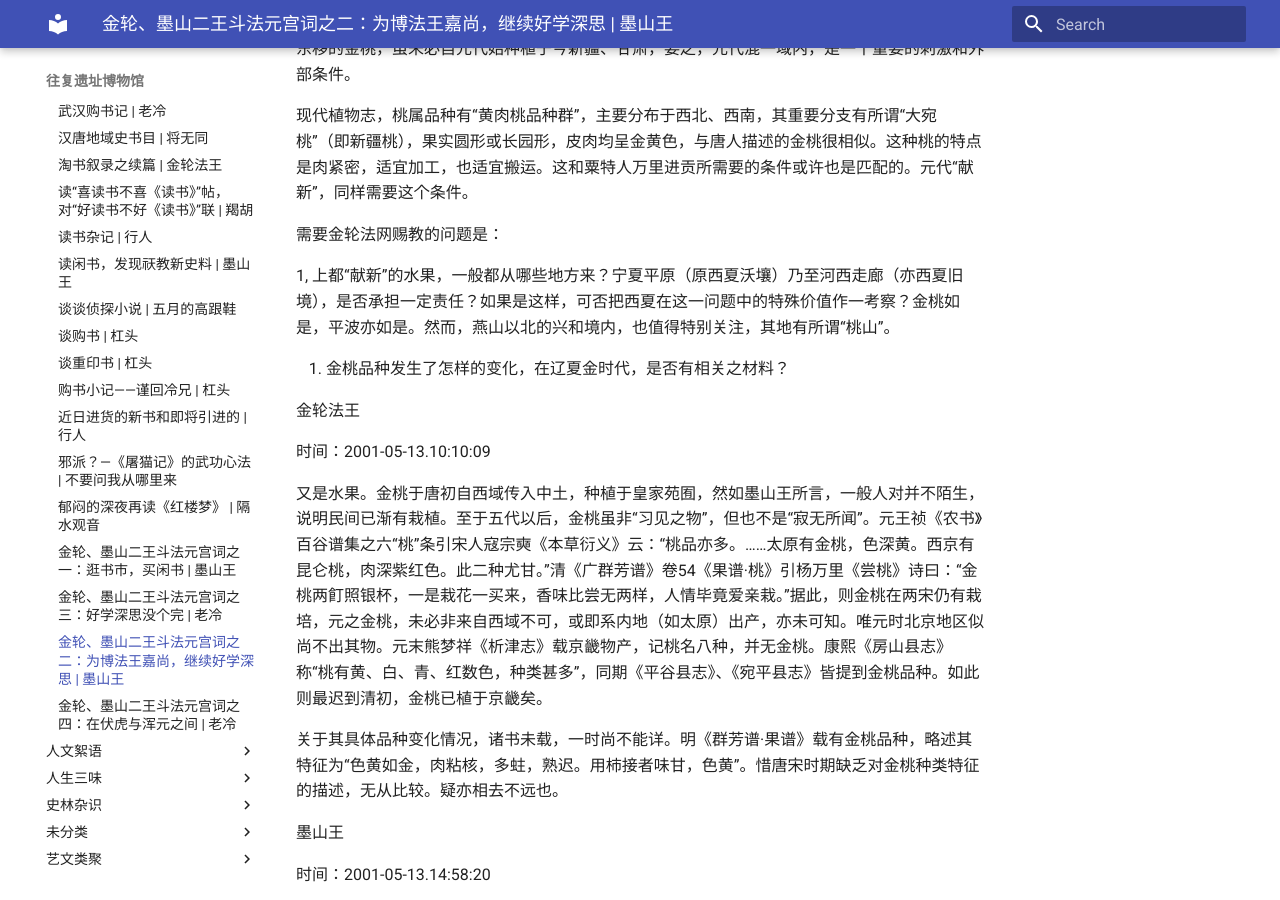
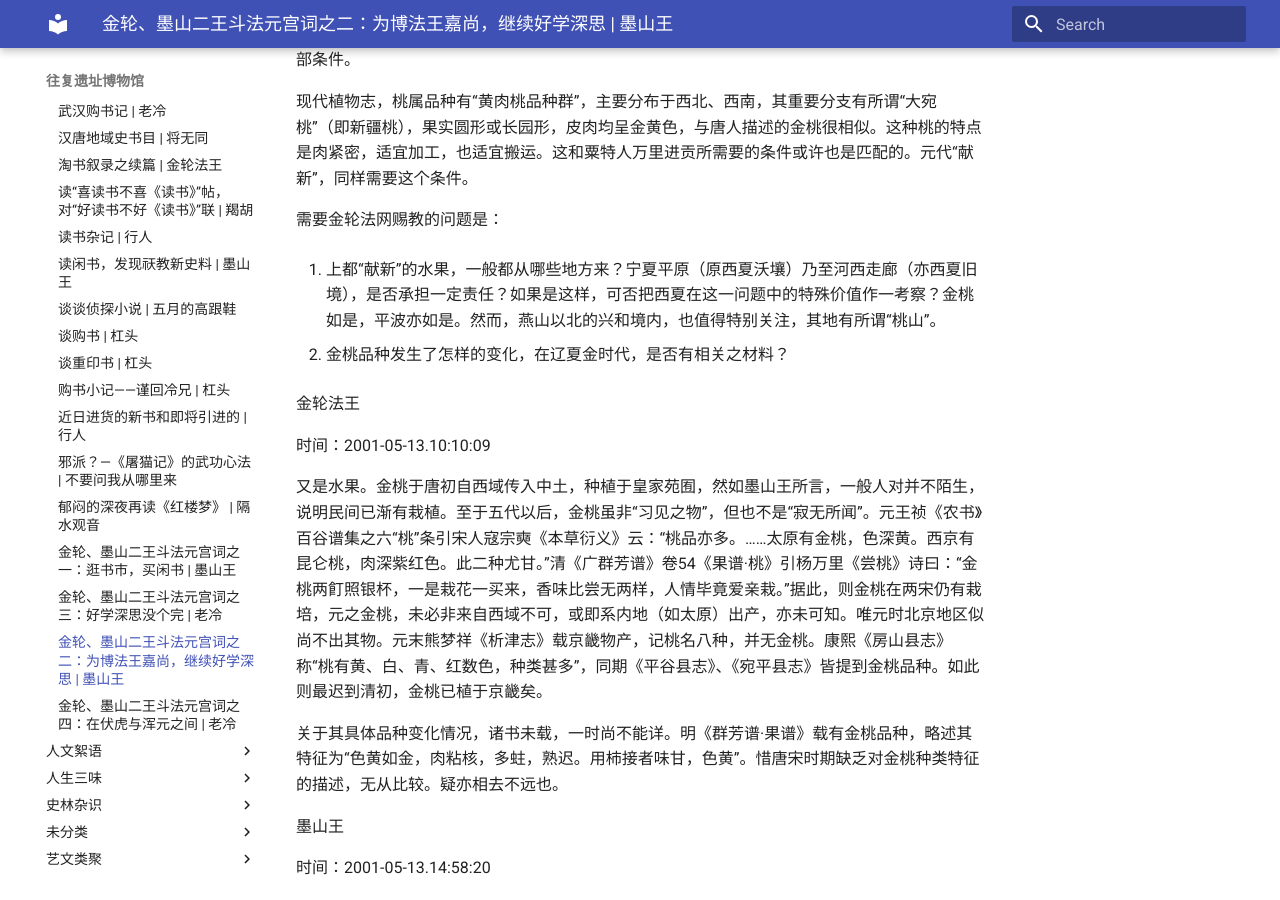
Before and after one commit to wangf-legacy/wangf-legacy.github.io, an MkDocs documentation site: the page built from docs/书林清话/金轮、墨山二王斗法元宫词之二：为博法王嘉尚，继续好学深思 | 墨山王.md, in a window 1280 px wide and 900 px high, scrolled down 6611 px. Built offline with MkDocs 1.6.1 and Material for MkDocs 9.7.7, drawn with Linux system fonts in a browser that asks for light colours.

Commit message:
fix: 排版

```diff
--- a/docs/书林清话/金轮、墨山二王斗法元宫词之二：为博法王嘉尚，继续好学深思 | 墨山王.md
+++ b/docs/书林清话/金轮、墨山二王斗法元宫词之二：为博法王嘉尚，继续好学深思 | 墨山王.md
@@ -25,7 +25,7 @@
 以上引述，说明元帝北游上都，行程每不固定，纳钵之用，亦不能视为当然之一宿也。
 
 
-                                     2001-04-30.01:36:40
+2001-04-30.01:36:40
 
 
 金轮法王
@@ -189,7 +189,7 @@
 
 需要金轮法网赐教的问题是：
 
-1, 上都“献新”的水果，一般都从哪些地方来？宁夏平原（原西夏沃壤）乃至河西走廊（亦西夏旧境），是否承担一定责任？如果是这样，可否把西夏在这一问题中的特殊价值作一考察？金桃如是，平波亦如是。然而，燕山以北的兴和境内，也值得特别关注，其地有所谓“桃山”。
+1. 上都“献新”的水果，一般都从哪些地方来？宁夏平原（原西夏沃壤）乃至河西走廊（亦西夏旧境），是否承担一定责任？如果是这样，可否把西夏在这一问题中的特殊价值作一考察？金桃如是，平波亦如是。然而，燕山以北的兴和境内，也值得特别关注，其地有所谓“桃山”。
 
 
 2. 金桃品种发生了怎样的变化，在辽夏金时代，是否有相关之材料？
```
Also changed, not shown: docs/书林清话/北大书摊淘书叙录 | 金轮法王.md (+1 -1 lines), docs/书林清话/影响过我的十本书 | 旅客.md (+11 -27 lines), docs/书林清话/金轮、墨山二王斗法元宫词之一：逛书市，买闲书 | 墨山王.md (+0 -66 lines).
